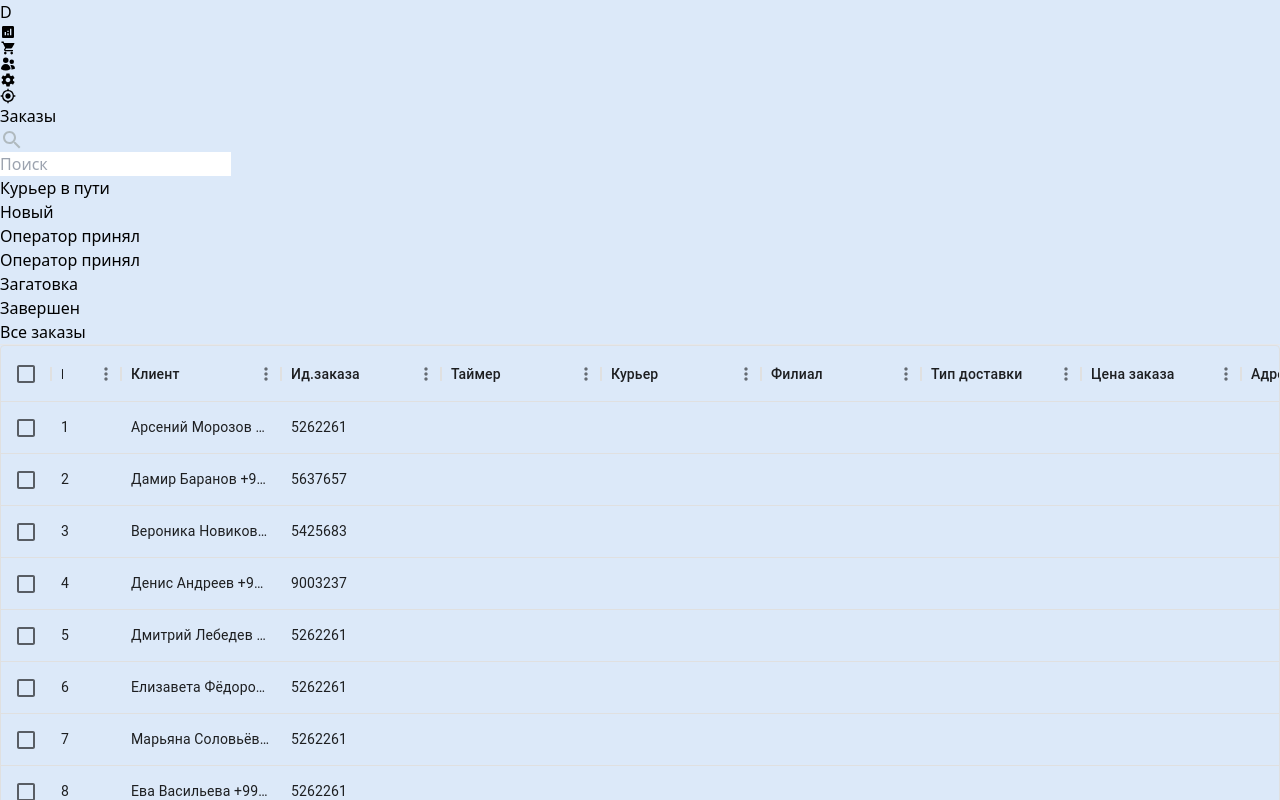
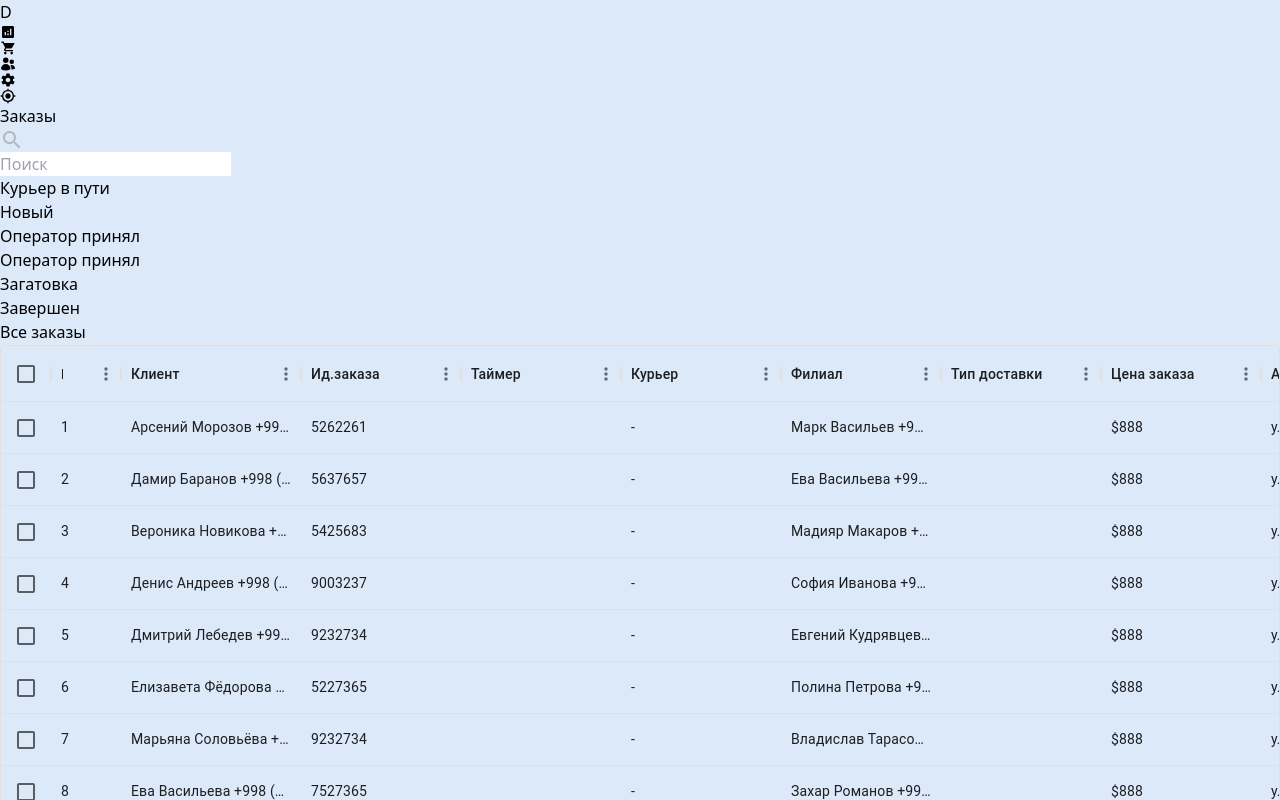
Before and after one commit to mamuranumonovna/admin_panel, a React (Vite) app: page /order in a window 1280 px wide. Shown: the top 800 px of the page. Built offline with nearby package versions, Linux system fonts and the light colour scheme.

Commit message:
router change

```diff
--- a/src/App.jsx
+++ b/src/App.jsx
@@ -7,12 +7,14 @@ import { useGlobalContext } from './context';
 import Sidebar from './components/Sidebar';
 import Dashboard from './pages/Dashboard';
 import Order from './pages/Order';
+import Error from './pages/Error';
 
 function App() {
   const { list } = useGlobalContext();
 
   const location = useLocation();
   const isLoginPage = location.pathname === '/login';
+  const isErrorPage = location.pathname === '/*';
 
   useEffect(() => {
     localStorage.setItem('lists', JSON.stringify(list));
@@ -20,7 +22,7 @@ function App() {
 
   return (
     <>
-    <div  className= {`${isLoginPage ? 'block' : 'flex'}`}>
+    <div  className= {`${isLoginPage||isErrorPage ? 'block' : 'flex'}`}>
     {!isLoginPage && <Sidebar />}
 
       <Routes>
@@ -28,6 +30,7 @@ function App() {
         <Route path='/home' element={!isLoginPage && <Home />} />
         <Route path='/' element={<Dashboard/>}/>
         <Route path='/order' element={<Order/>}/>
+        <Route path='*' element={<Error/>}/>
       </Routes>
 
 
--- a/src/components/DataTable.jsx
+++ b/src/components/DataTable.jsx
@@ -3,7 +3,7 @@ import { DataGrid } from '@mui/x-data-grid';
 
 const columns = [
   { field: 'id', headerName: '№', width: 70 },
-  { field: 'firstName', headerName: 'Клиент', width: 160 },
+  { field: 'firstName', headerName: 'Клиент', width: 180 },
   { field: 'idOrder', headerName: 'Ид.заказа', width: 160 },
   { field: 'timer', headerName: 'Таймер', width: 160 },
   { field: 'kuryer', headerName: 'Курьер', width: 160 },
@@ -15,16 +15,16 @@ const columns = [
 ];
 
 const rows = [
-  { id: 1,  firstName: 'Арсений Морозов +998 (90) 123-45-67',idOrder:'5262261' },
-  { id: 2,  firstName: 'Дамир Баранов +998 (90) 123-45-67',idOrder:'5637657' },
-  { id: 3,  firstName: 'Вероника Новиковa +998 (90) 123-45-67',idOrder:'5425683' },
-  { id: 4,  firstName: 'Денис Андреев +998 (90) 123-45-67',idOrder:'9003237'},
-  { id: 5,  firstName: 'Дмитрий Лебедев +998 (90) 123-45-67',idOrder:'5262261'  },
-  { id: 6,  firstName:'Елизавета Фёдорова +998 (90) 123-45-67',idOrder:'5262261' },
-  { id: 7,  firstName: 'Марьяна Соловьёва +998 (90) 123-45-67',idOrder:'5262261'},
-  { id: 8,  firstName: 'Ева Васильева +998 (90) 123-45-67',idOrder:'5262261'},
-  { id: 9,  firstName: 'Амелия Белова +998 (90) 123-45-67',idOrder:'5262261' },
-  { id: 10,  firstName: 'Павел Титов +998 (90) 123-45-67', idOrder:'5262261'},
+  { id: 1,  firstName: 'Арсений Морозов +998 (90) 123-45-67',idOrder:'5262261',sum:'$888',adress:'ул. Байкальская‚ д. 52‚ кв. 22',kuryer:'-',filial:'Марк Васильев +998 (90) 123-45-67' },
+  { id: 2,  firstName: 'Дамир Баранов +998 (90) 123-45-67',idOrder:'5637657',sum:'$888',adress:'ул. Байкальская‚ д. 52‚ кв. 22' ,kuryer:'-',filial:'Ева Васильева +998 (90) 123-45-67' },
+  { id: 3,  firstName: 'Вероника Новиковa +998 (90) 123-45-67',idOrder:'5425683',sum:'$888',adress:'ул. Байкальская‚ д. 52‚ кв. 22' ,kuryer:'-',filial:'Мадияр Макаров +998 (90) 123-45-67' },
+  { id: 4,  firstName: 'Денис Андреев +998 (90) 123-45-67',idOrder:'9003237',sum:'$888',adress:'ул. Байкальская‚ д. 52‚ кв. 22',kuryer:'-' ,filial:'София  Иванова +998 (90) 123-45-67'},
+  { id: 5,  firstName: 'Дмитрий Лебедев +998 (90) 123-45-67',idOrder:'9232734',sum:'$888' ,adress:'ул. Байкальская‚ д. 52‚ кв. 22' ,kuryer:'-',filial:'Евгений Кудрявцев +998 (90) 123-45-67' },
+  { id: 6,  firstName:'Елизавета Фёдорова +998 (90) 123-45-67',idOrder:'5227365' ,sum:'$888' ,adress:'ул. Байкальская‚ д. 52‚ кв. 22',kuryer:'-',filial:'Полина Петрова +998 (90) 123-45-67'},
+  { id: 7,  firstName: 'Марьяна Соловьёва +998 (90) 123-45-67',idOrder:'9232734',sum:'$888',adress:'ул. Байкальская‚ д. 52‚ кв. 22',kuryer:'-',filial:'Владислав Тарасов +998 (90) 123-45-67' },
+  { id: 8,  firstName: 'Ева Васильева +998 (90) 123-45-67',idOrder:'7527365',sum:'$888' ,adress:'ул. Байкальская‚ д. 52‚ кв. 22',kuryer:'-',filial:'Захар Романов +998 (90) 123-45-67'},
+  { id: 9,  firstName: 'Амелия Белова +998 (90) 123-45-67',idOrder:'7426774',sum:'$888' ,adress:'ул. Байкальская‚ д. 52‚ кв. 22' ,kuryer:'-',filial:'Михаил Михайлов +998 (90) 123-45-67'},
+  { id: 10,  firstName: 'Павел Титов +998 (90) 123-45-67', idOrder:'6426778',sum:'$888',adress:'ул. Байкальская‚ д. 52‚ кв. 22' ,kuryer:'-',filial:'Афина Борисова +998 (90) 123-45-67'},
 ];
 
 export default function DataTable() {
--- a/src/context.jsx
+++ b/src/context.jsx
@@ -19,7 +19,7 @@ export function UserProvider({ children }) {
     setList([...list,newItem])
     setUser('')
     setPassword('')
-    navigate('/')
+    navigate('/dash')
  }
 
 
--- /dev/null
+++ b/src/pages/Error.jsx
@@ -0,0 +1,18 @@
+import React from 'react'
+import err404 from '../assets/error/err404.svg'
+
+export default function Error() {
+  return (
+    <div className='flex gap-[100px] mx-auto items-center'>
+<div>
+<h1 className='text-blue-500 text-9xl font-semibold'>404</h1>
+<h1 className='text-5xl py-8 font-semibold text-gray-800'>Page Not Found</h1>
+<p className='pb-8 text-xl'>Sorry, the page you visited does not exist.</p>
+<button className='bg-blue-500 rounded-lg px-4 py-2 text-white'>Вернутся в главную</button>
+</div>
+<div>
+    <img src={err404} />
+</div>
+    </div>
+  )
+}
```
Also changed, not shown: src/assets/error/err404.svg (added).
